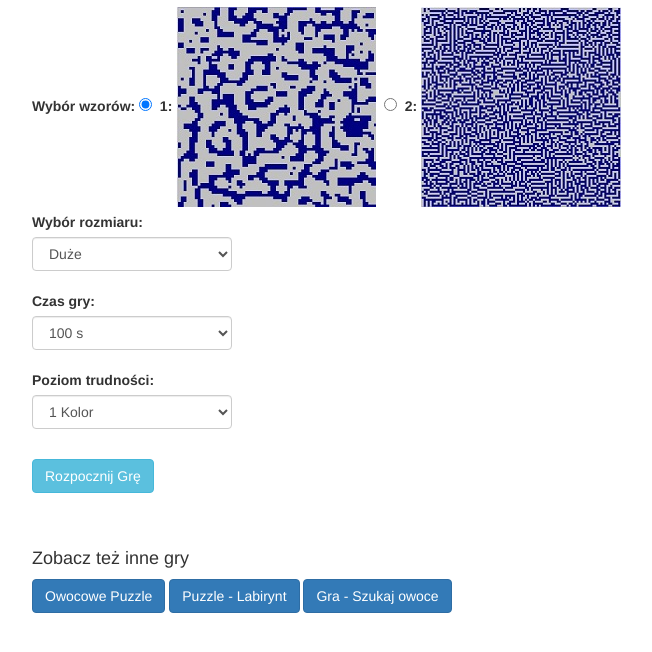
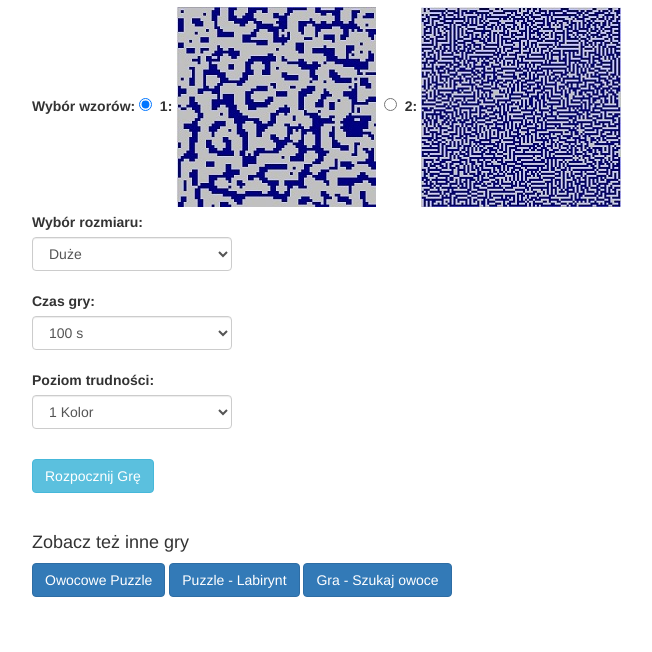
Before and after one commit to Komodo2041/cellpuzzle, a plain HTML site: page index.html in a window 1280 px wide. Shown: the part 106-758 px from the top of the page, without its empty margins (111-763 px from the left). Drawn offline with nearby package versions, Linux system fonts and the light colour scheme.

Commit message:
change div with links

```diff
--- a/index.html
+++ b/index.html
@@ -90,19 +90,18 @@
             </div>
         </div>
 
-        <div style="margin-top:100px;">
-            <h4>Zobacz też inne gry</h4>
-            <a href="http://maniontg.webd.pro/puzzlefruit/" class="btn btn-primary" target="_blank">Owocowe
-                Puzzle</a>
-            <a href="http://maniontg.webd.pro/puzzlecell/" class="btn btn-primary" target="_blank">Puzzle -
-                Labirynt</a>
-            <a href="http://maniontg.webd.pro/searchfruit/" class="btn btn-primary" target="_blank">Gra - Szukaj
-                owoce</a>
-        </div>
 
     </div>
 
-
+    <div class="container">
+        <h4>Zobacz też inne gry</h4>
+        <a href="http://maniontg.webd.pro/puzzlefruit/" class="btn btn-primary" target="_blank">Owocowe
+            Puzzle</a>
+        <a href="http://maniontg.webd.pro/puzzlecell/" class="btn btn-primary" target="_blank">Puzzle -
+            Labirynt</a>
+        <a href="http://maniontg.webd.pro/searchfruit/" class="btn btn-primary" target="_blank">Gra - Szukaj
+            owoce</a>
+    </div>
 
     <script src="https://cdnjs.cloudflare.com/ajax/libs/vue/2.0.3/vue.js"></script>
 
```
